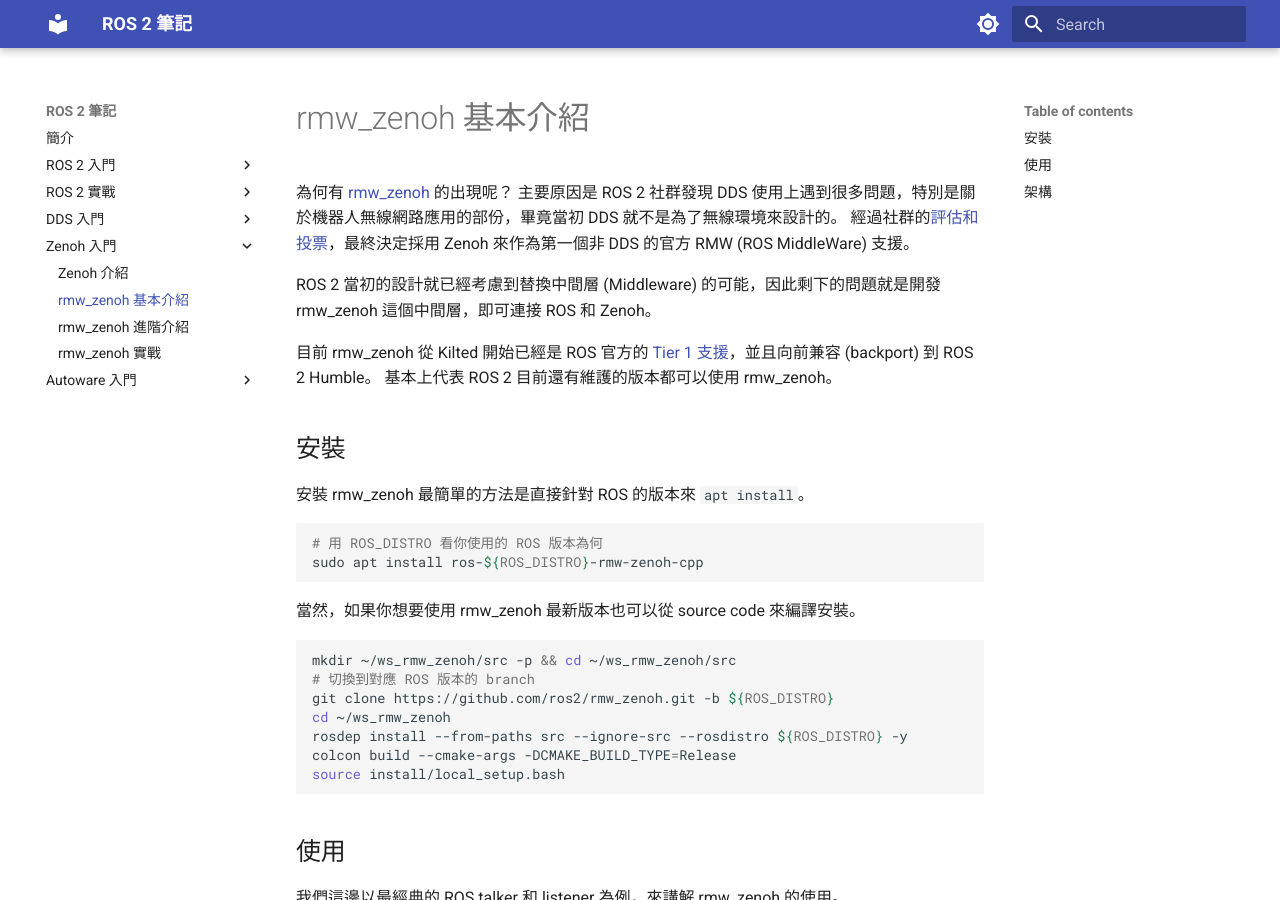
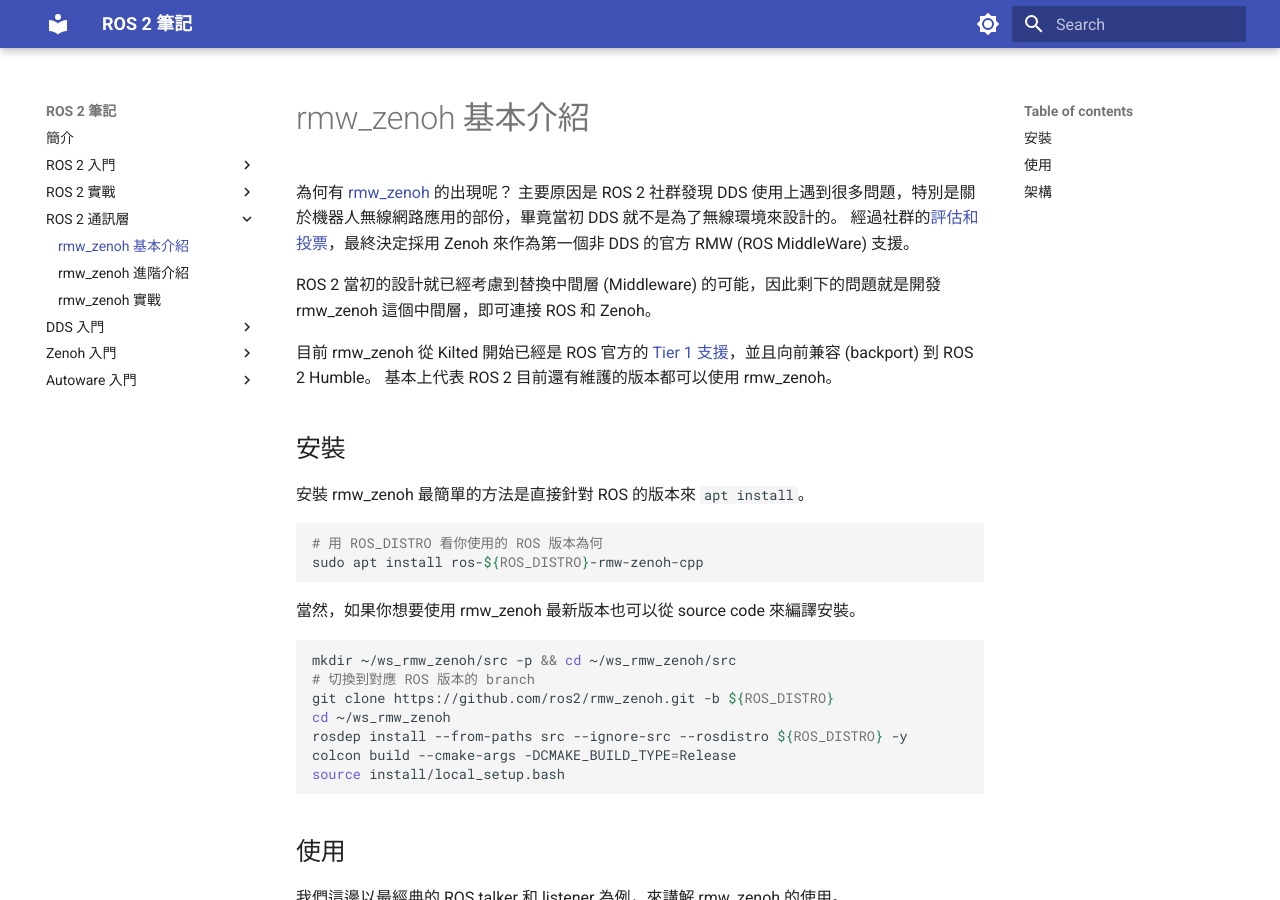
Before and after one commit to evshary/ros2-learning, an MkDocs documentation site: the page built from docs/ros2/rmw_zenoh/basic.md, in a window 1280 px wide and 900 px high. Built offline with MkDocs 1.6.1 and Material for MkDocs 9.7.7, drawn with Linux system fonts in a browser that asks for light colours.

Commit message:
Restruct the pages.
Signed-off-by: ChenYing Kuo <evshary@gmail.com>

```diff
--- a/mkdocs.yml
+++ b/mkdocs.yml
@@ -58,13 +58,14 @@ nav:
     - 'ROS 2 QoS': 'ros2/qos.md'
     - 'ROS 2 好用工具': 'ros2/tools.md'
     - 'SROS': 'ros2/sros.md'
+  - 'ROS 2 通訊層':
+    - 'rmw_zenoh 基本介紹': 'ros2/rmw_zenoh/basic.md'
+    - 'rmw_zenoh 進階介紹': 'ros2/rmw_zenoh/advanced.md'
+    - 'rmw_zenoh 實戰': 'ros2/rmw_zenoh/hands_on.md'
   - 'DDS 入門':
     - 'DDS 介紹': 'dds/introduction.md'
   - 'Zenoh 入門':
     - 'Zenoh 介紹': 'zenoh/introduction.md'
-    - 'rmw_zenoh 基本介紹': 'zenoh/rmw_zenoh_basic.md'
-    - 'rmw_zenoh 進階介紹': 'zenoh/rmw_zenoh_advanced.md'
-    - 'rmw_zenoh 實戰': 'zenoh/rmw_zenoh_hands_on.md'
   - 'Autoware 入門':
     - 'Autoware 介紹': 'autoware/introduction.md'
     - 'Autoware 模組': 'autoware/modules.md'
```
Also changed, not shown: docs/ros2/rmw_zenoh/advanced.md (renamed from docs/zenoh/rmw_zenoh_advanced.md), docs/ros2/rmw_zenoh/basic.md (renamed from docs/zenoh/rmw_zenoh_basic.md), docs/ros2/rmw_zenoh/hands_on.md (renamed from docs/zenoh/rmw_zenoh_hands_on.md).
